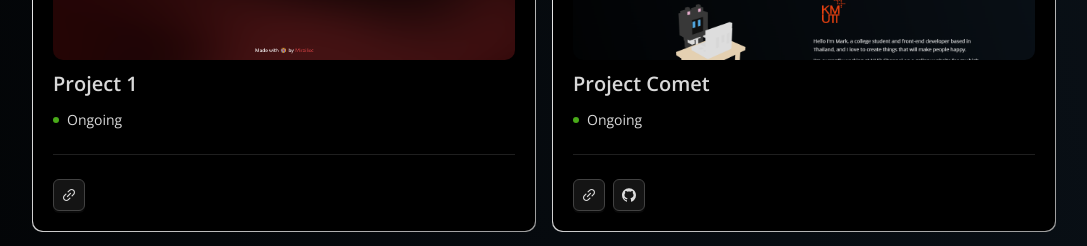
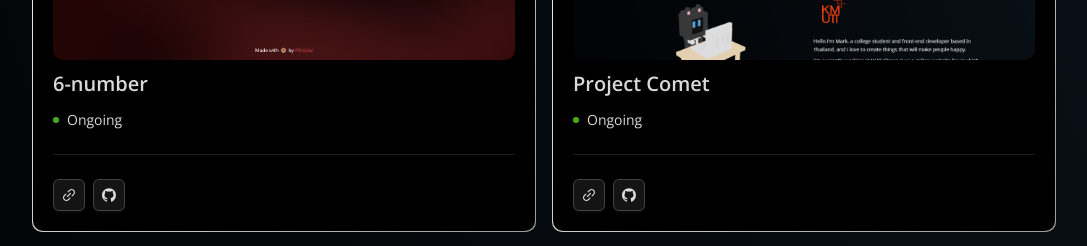
Before and after one commit to Mirailisc/comet, a React (Vite) app: page /project in a window 1280 px wide. Shown: the part 370-616 px from the top of the page, without its empty margins (96-1183 px from the left). Built offline with nearby package versions, Linux system fonts and the light colour scheme.

Commit message:
fix project 1

```diff
--- a/src/content/projects.ts
+++ b/src/content/projects.ts
@@ -8,10 +8,11 @@ import project6 from '../assets/project/project-6.webp'
 
 export const Projects: IProjectContent[] = [
   {
-    name: 'Project 1',
+    name: '6-number',
     status: ProjectStatus.ONGOING,
     image: project1,
     url: 'https://digits.mirailisc.me',
+    repo: 'https://github.com/Mirailisc/6-number',
   },
   {
     name: 'Project Comet',
```
